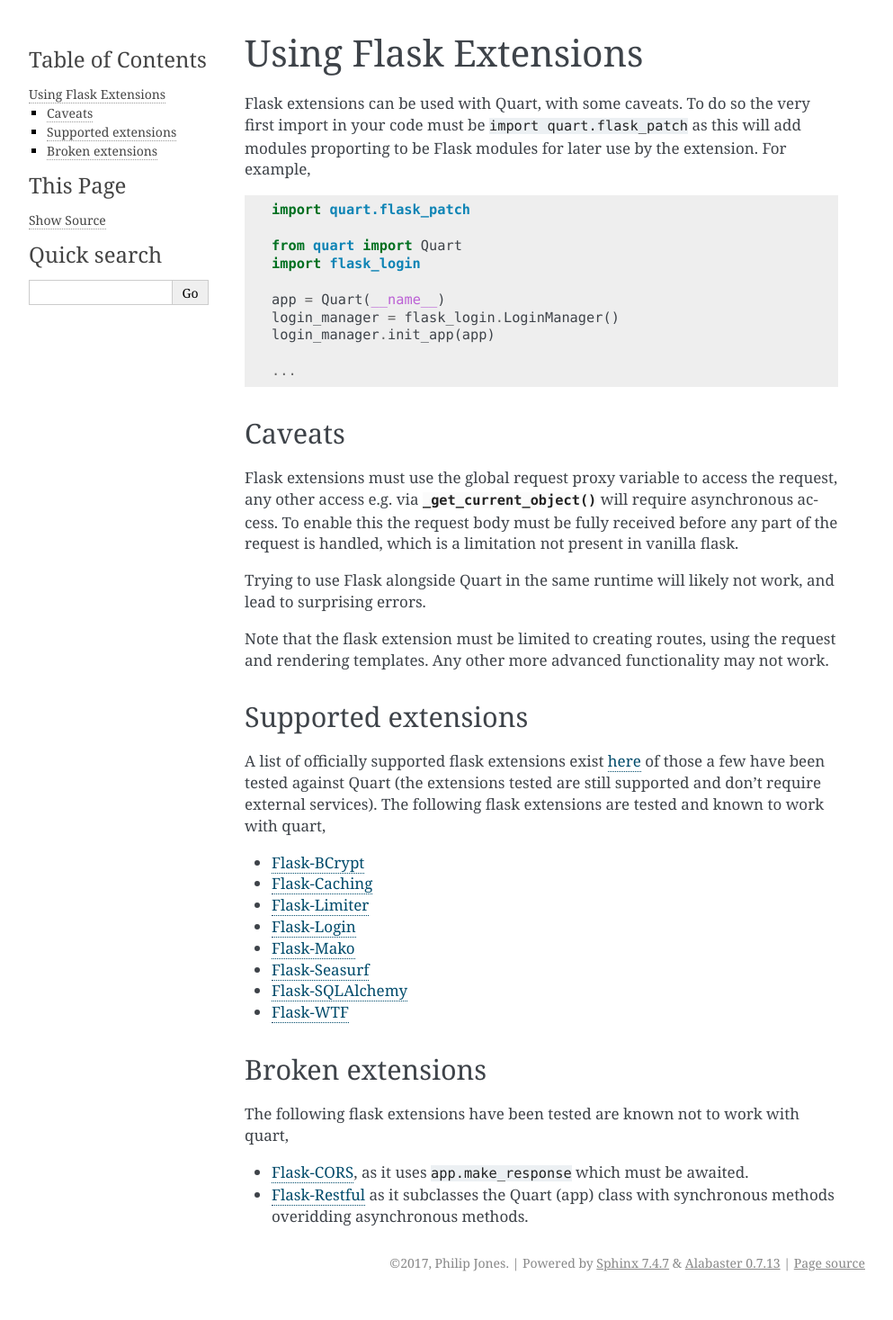
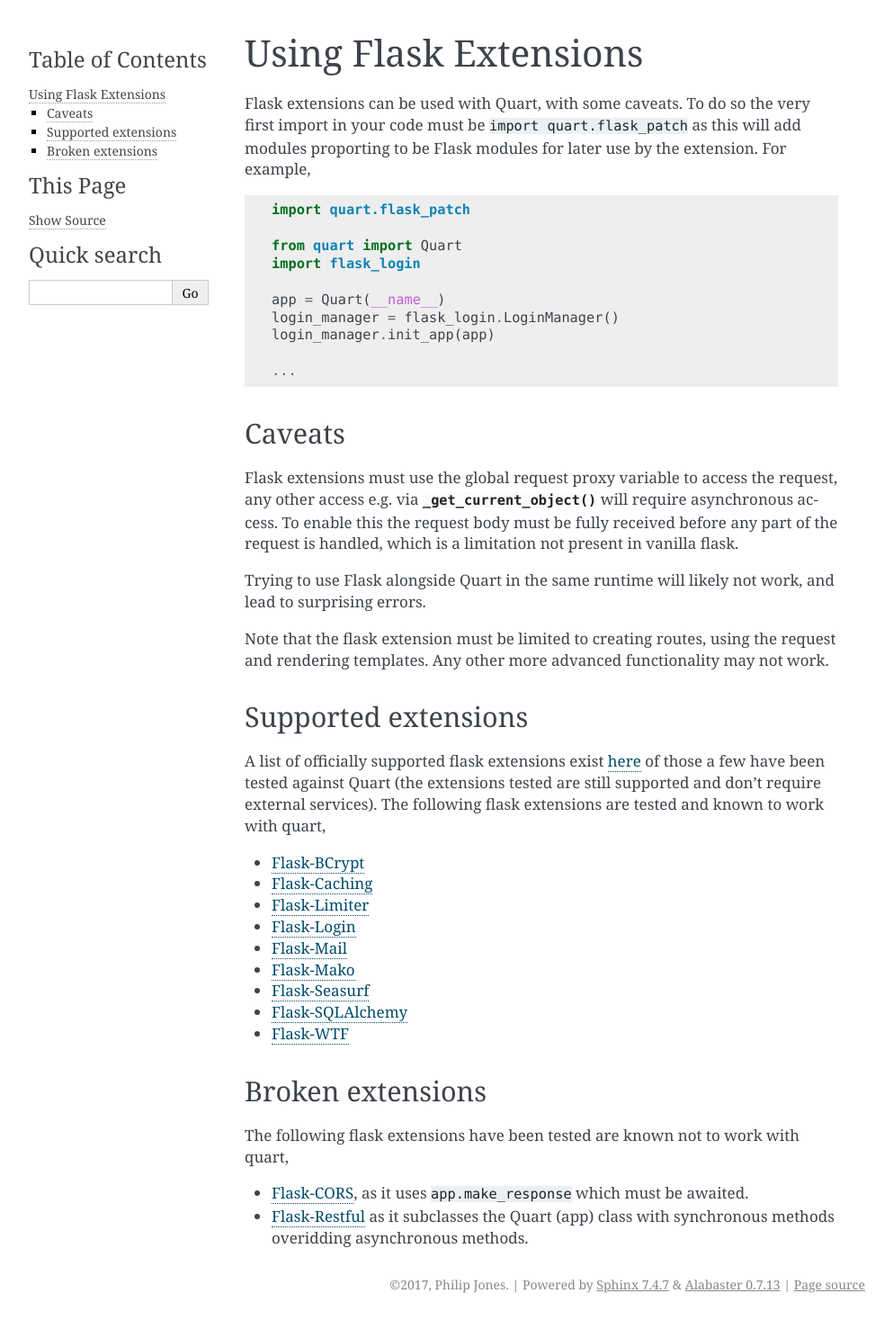
Before and after one commit to pallets/quart, a Sphinx documentation site: the page built from docs/flask_extensions.rst, in a window 1280 px wide. Shown: the whole page at 90% size, without its empty margins (148-1141 px from the left). Built offline with Sphinx 7.4.7, drawn with Linux system fonts in a browser that asks for light colours; pages that are not in the unit, such as notebooks, are missing from menus; before the commit the page ends 1443 px from its top, so only the background shows below that.

Commit message:
Add Flask-Mail to supported extension list
Following testing of the extension with Quart.

```diff
--- a/docs/flask_extensions.rst
+++ b/docs/flask_extensions.rst
@@ -53,6 +53,7 @@
 - `Flask-Caching <https://flask-caching.readthedocs.io/en/latest/>`_
 - `Flask-Limiter <http://github.com/alisaifee/flask-limiter/>`_
 - `Flask-Login <http://github.com/maxcountryman/flask-login/>`_
+- `Flask-Mail <https://github.com/mattupstate/flask-mail>`_
 - `Flask-Mako <http://github.com/benselme/flask-mako/>`_
 - `Flask-Seasurf <https://github.com/maxcountryman/flask-seasurf/>`_
 - `Flask-SQLAlchemy <https://github.com/mitsuhiko/flask-sqlalchemy/>`_
```
